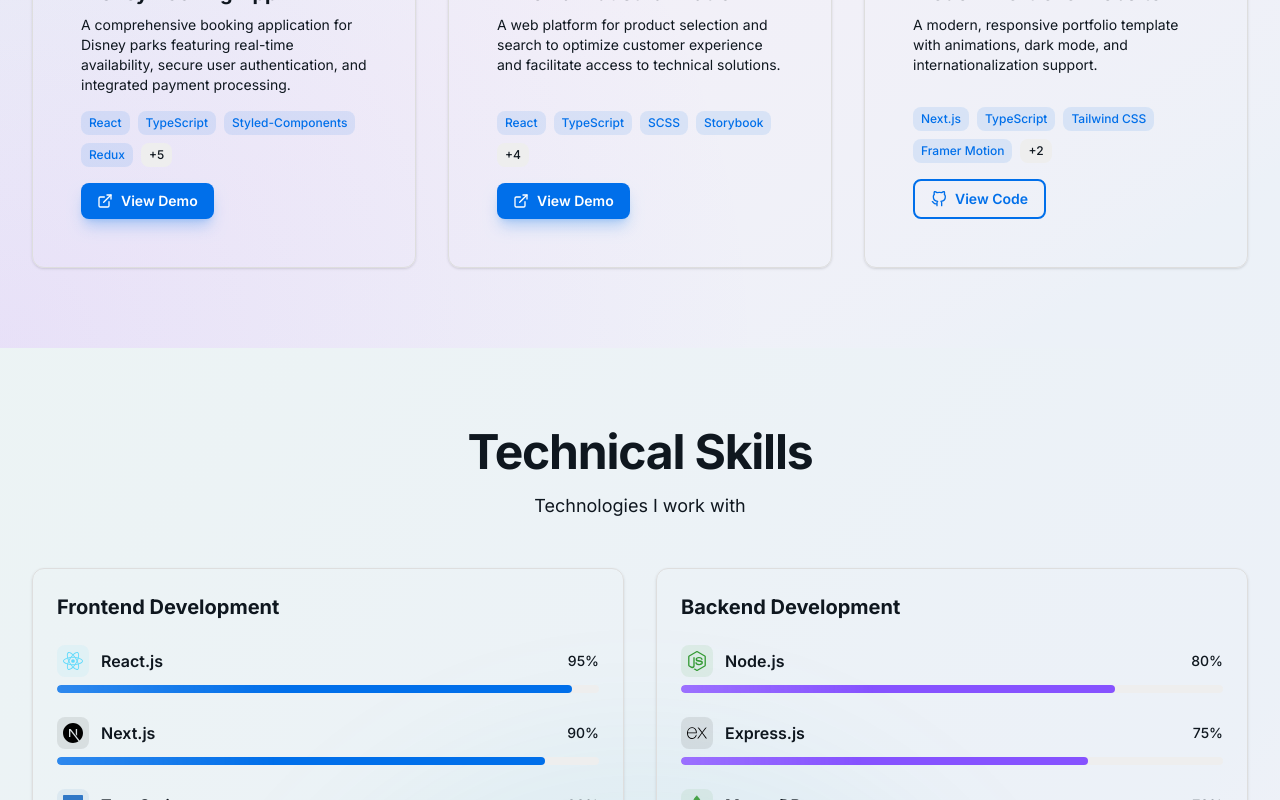
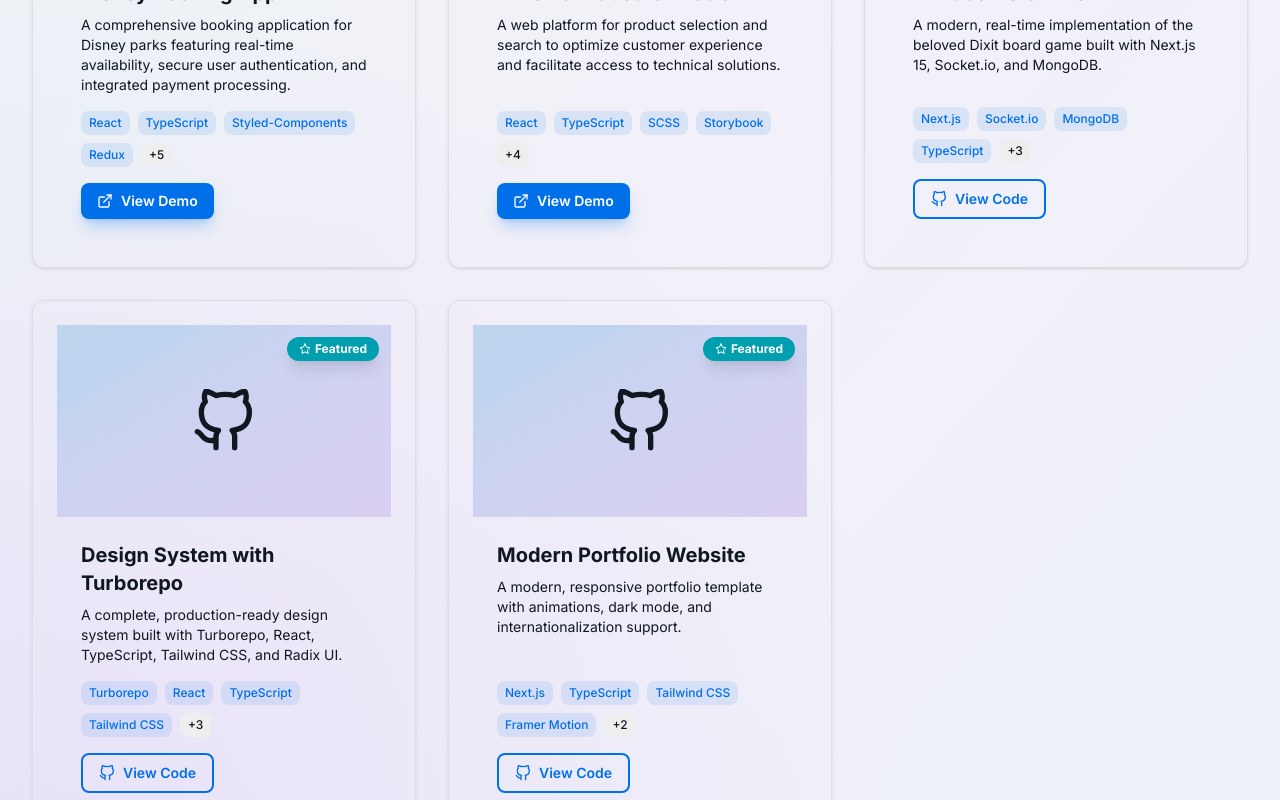
Before and after one commit to hamzachar/my-protfolio-nextjs, a Next.js app: page /en in a window 1280 px wide. Shown: the part 4760-5560 px from the top of the page. Built offline with nearby package versions, Linux system fonts and the light colour scheme; no server answers.

Commit message:
task: add github projects

```diff
--- a/components/sections/projects/ProjectsSection.tsx
+++ b/components/sections/projects/ProjectsSection.tsx
@@ -5,7 +5,7 @@
   const t = await getTranslations('projects');
 
   // Get projects from translations
-  const projectsCount = 3; // You know you have 3 projects
+  const projectsCount = 5; // You know you have 3 projects
   const projects = Array.from({ length: projectsCount }, (_, i) => {
     const proj = t.raw(`items.${i}`);
     return proj;
--- a/content/en.json
+++ b/content/en.json
@@ -320,6 +320,46 @@
         "category": "web"
       },
       {
+        "id": "dixit-game-online",
+        "title": "Dixit Game Online",
+        "description": "A modern, real-time implementation of the beloved Dixit board game built with Next.js 15, Socket.io, and MongoDB.",
+        "longDescription": "Experience the magic of storytelling and imagination in an online multiplayer environment. This real-time implementation brings the beloved Dixit board game to life with seamless WebSocket connections, persistent game state management, and an intuitive user interface.",
+        "image": "",
+        "tags": [
+          "Next.js",
+          "Socket.io",
+          "MongoDB",
+          "TypeScript",
+          "Tailwind CSS",
+          "Real-time",
+          "WebSockets"
+        ],
+        "liveUrl": "",
+        "githubUrl": "https://github.com/hamzachar/dixit-game-online-nextjs",
+        "featured": true,
+        "category": "web"
+      },
+      {
+        "id": "design-system-turborepo",
+        "title": "Design System with Turborepo",
+        "description": "A complete, production-ready design system built with Turborepo, React, TypeScript, Tailwind CSS, and Radix UI.",
+        "longDescription": "A scalable and maintainable design system architecture leveraging Turborepo's monorepo capabilities. Features a comprehensive component library built with Radix UI primitives, type-safe development with TypeScript, and consistent styling with Tailwind CSS.",
+        "image": "",
+        "tags": [
+          "Turborepo",
+          "React",
+          "TypeScript",
+          "Tailwind CSS",
+          "Radix UI",
+          "Monorepo",
+          "Design System"
+        ],
+        "liveUrl": "",
+        "githubUrl": "https://github.com/hamzachar/design-system-turborepo",
+        "featured": true,
+        "category": "web"
+      },
+      {
         "id": "portfolio-v2",
         "title": "Modern Portfolio Website",
         "description": "A modern, responsive portfolio template with animations, dark mode, and internationalization support.",
@@ -334,7 +374,7 @@
           "Server Components"
         ],
         "liveUrl": "",
-        "githubUrl": "https://github.com/hamzachar/portfolio",
+        "githubUrl": "https://github.com/hamzachar/my-protfolio-nextjs",
         "featured": true,
         "category": "web"
       }
--- a/content/fr.json
+++ b/content/fr.json
@@ -320,6 +320,46 @@
         "category": "web"
       },
       {
+        "id": "dixit-game-online",
+        "title": "Jeu Dixit en Ligne",
+        "description": "Une implémentation moderne et en temps réel du célèbre jeu de société Dixit, construite avec Next.js 15, Socket.io et MongoDB.",
+        "longDescription": "Découvrez la magie de la narration et de l'imagination dans un environnement multijoueur en ligne. Cette implémentation en temps réel donne vie au célèbre jeu de société Dixit avec des connexions WebSocket fluides, une gestion persistante de l'état du jeu et une interface utilisateur intuitive.",
+        "image": "",
+        "tags": [
+          "Next.js",
+          "Socket.io",
+          "MongoDB",
+          "TypeScript",
+          "Tailwind CSS",
+          "Temps réel",
+          "WebSockets"
+        ],
+        "liveUrl": "",
+        "githubUrl": "https://github.com/hamzachar/dixit-game-online-nextjs",
+        "featured": true,
+        "category": "web"
+      },
+      {
+        "id": "design-system-turborepo",
+        "title": "Design System avec Turborepo",
+        "description": "Un design system complet et prêt pour la production, construit avec Turborepo, React, TypeScript, Tailwind CSS et Radix UI.",
+        "longDescription": "Une architecture de design system évolutive et maintenable tirant parti des capacités de monorepo de Turborepo. Comprend une bibliothèque de composants complète construite avec les primitives Radix UI, un développement type-safe avec TypeScript et un style cohérent avec Tailwind CSS.",
+        "image": "",
+        "tags": [
+          "Turborepo",
+          "React",
+          "TypeScript",
+          "Tailwind CSS",
+          "Radix UI",
+          "Monorepo",
+          "Design System"
+        ],
+        "liveUrl": "",
+        "githubUrl": "https://github.com/hamzachar/design-system-turborepo",
+        "featured": true,
+        "category": "web"
+      },
+      {
         "id": "portfolio-v2",
         "title": "Site Portfolio Moderne",
         "description": "Un template de portfolio moderne et responsive avec animations, mode sombre et support d'internationalisation.",
@@ -334,8 +374,8 @@
           "Server Components"
         ],
         "liveUrl": "",
-        "githubUrl": "https://github.com/hamzachar/portfolio",
-        "featured": false,
+        "githubUrl": "https://github.com/hamzachar/my-protfolio-nextjs",
+        "featured": true,
         "category": "web"
       }
     ]
```
